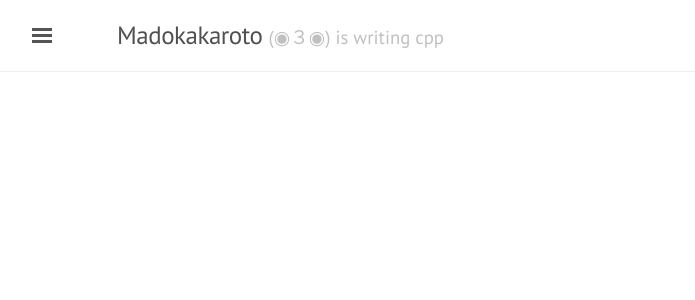
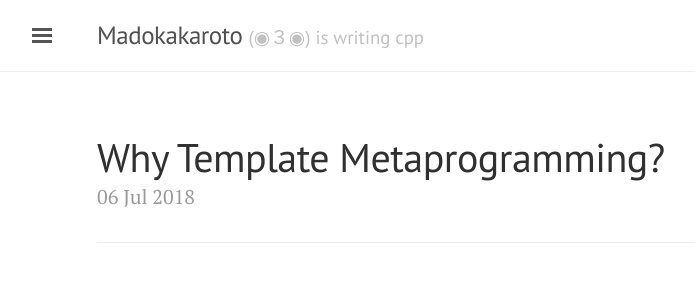
Before and after one commit to IndignantAngel/IndignantAngel.github.io, a Jekyll site: the page built from index.html, in a window 1280 px wide. Shown: the top 300 px of the page, without its empty margins (3-698 px from the left). Built offline with Jekyll 4.4.1, drawn with Linux system fonts in a browser that asks for light colours; the list of posts is cut into pages by our own code.

Commit message:
bug fixed

```diff
--- /dev/null
+++ b/_posts/2018-07-06-Why-Template-Metaprogramming.md
@@ -0,0 +1,5 @@
+---
+layout: post
+title: Why Template Metaprogramming?
+categories: moderncpp
+---
--- a/index.html
+++ b/index.html
@@ -7,7 +7,7 @@
   {% for post in site.posts limit:2%}
   <div class="post">
     <h1 class="post-title">
-      <a href="{{ site.baseurl }}/{{ post.url }}">
+      <a href="{{ site.baseurl }}{{ post.url }}">
         {{ post.title }}
       </a>
     </h1>
--- a/public/css/lanyon.css
+++ b/public/css/lanyon.css
@@ -74,7 +74,7 @@
 
 .container {
   max-width: 28rem;
-  margin-left:  5rem;
+  margin-left:  4rem;
 }
 @media (min-width: 38em) {
   .container {
```
